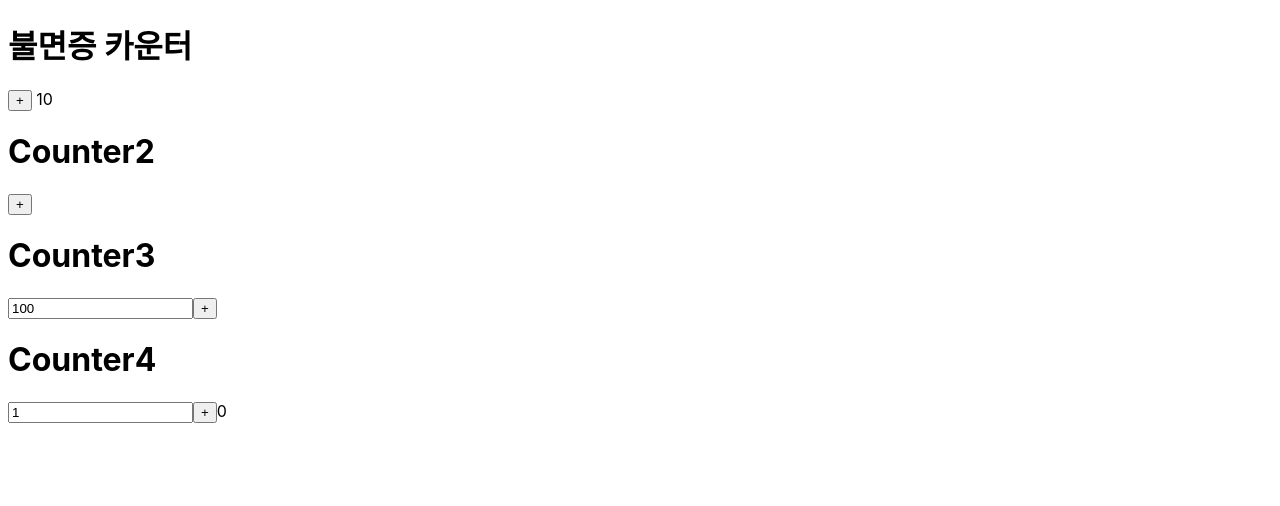
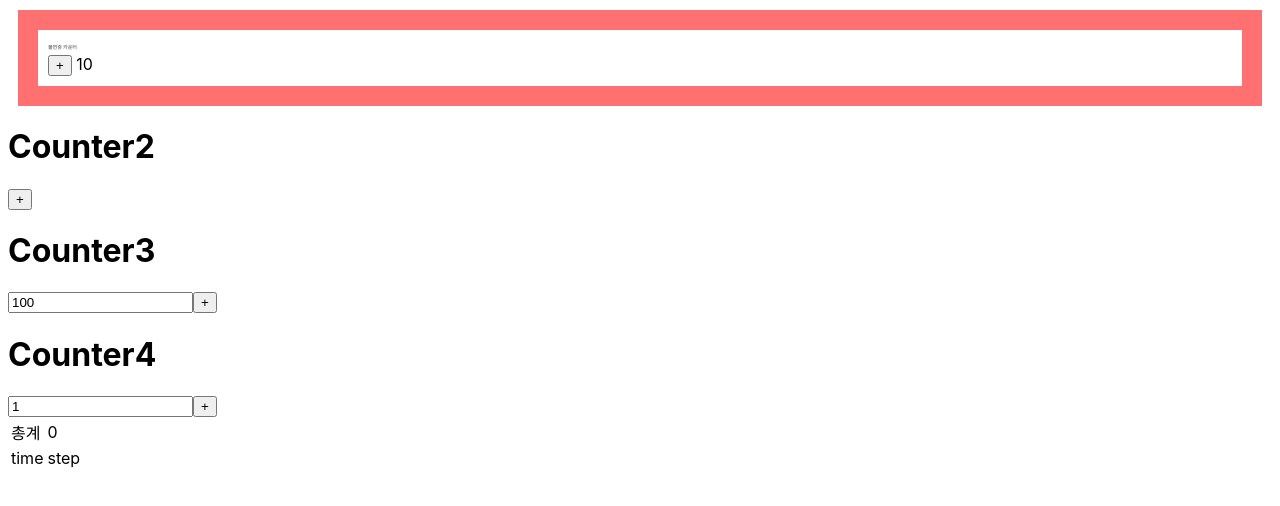
Before and after one commit to seongm2n/Typescript_React_APP, a React (Create React App) app: page / in a window 1280 px wide. Shown: the top 506 px of the page. Built offline with nearby package versions, Linux system fonts and the light colour scheme.

Commit message:
파일로 분할해서 css

```diff
--- a/src/App.css
+++ b/src/App.css
@@ -1,38 +1,5 @@
-.App {
-  text-align: center;
+.outline {
+  border: 20px solid rgba(255, 0, 0, 0.561);
+  margin: 10px;
+  padding: 10px;
 }
-
-.App-logo {
-  height: 40vmin;
-  pointer-events: none;
-}
-
-@media (prefers-reduced-motion: no-preference) {
-  .App-logo {
-    animation: App-logo-spin infinite 20s linear;
-  }
-}
-
-.App-header {
-  background-color: #282c34;
-  min-height: 100vh;
-  display: flex;
-  flex-direction: column;
-  align-items: center;
-  justify-content: center;
-  font-size: calc(10px + 2vmin);
-  color: white;
-}
-
-.App-link {
-  color: #61dafb;
-}
-
-@keyframes App-logo-spin {
-  from {
-    transform: rotate(0deg);
-  }
-  to {
-    transform: rotate(360deg);
-  }
-}
--- a/src/App.tsx
+++ b/src/App.tsx
@@ -32,10 +32,17 @@ function Counter({ title, initValue = 10 }: CounterProps) {
     // count = count + 1;
     setCount(count + 1);
   }
+
+  // 인라인 스타일 - 객체로 들어가기 때문에 {{}} 중괄호 두번 사용
+  const h1Style = {
+    fontSize: 5,
+    color: "gray",
+    fontFamily: "궁서체",
+  };
   return (
-    <div>
+    <div className='outline'>
       {/* {}를 해줘야 title의 데이터를 가지고 온다. 여기서 props는 type을 알려줌 */}
-      <h1>{title}</h1>
+      <h1 style={h1Style}>{title}</h1>
       {/* 타입스크립트에서 제공하는 onClick */}
       <button onClick={up}>+</button> {count}
     </div>
@@ -117,15 +124,7 @@ type countType = {
 };
 function Counter4() {
   const [count, setCount] = useState<countType[]>([]); //state의 타입을 지정해줘야함
-  // debugger;
-  console.log("count", count);
   const [step, setStep] = useState(1);
-
-  let total = 0;
-  for (let i = 0; i < count.length; i++) {
-    total = total + count[i].step;
-  }
-
   return (
     <>
       <h1>Counter4</h1>
@@ -145,13 +144,30 @@ function Counter4() {
       >
         +
       </button>
-      {total}
-      <ol>
+      <table>
+        <tr>
+          <td>총계</td>
+          <td>
+            {/* for문을 reduce로 변경 */}
+            {count.reduce((누적된값, 현재순번의원소) => {
+              console.log(누적된값, 현재순번의원소);
+              return 누적된값 + 현재순번의원소.step;
+            }, 0)}
+          </td>
+        </tr>
+        <tr>
+          <td>time</td>
+          <td>step</td>
+        </tr>
         {count.map((value, index) => {
-          // debugger;
-          return <li key={index}>{value.time}</li>;
+          return (
+            <tr key={index}>
+              <td>{value.time}</td>
+              <td>{value.step}</td>
+            </tr>
+          );
         })}
-      </ol>
+      </table>
     </>
   );
 }
```
